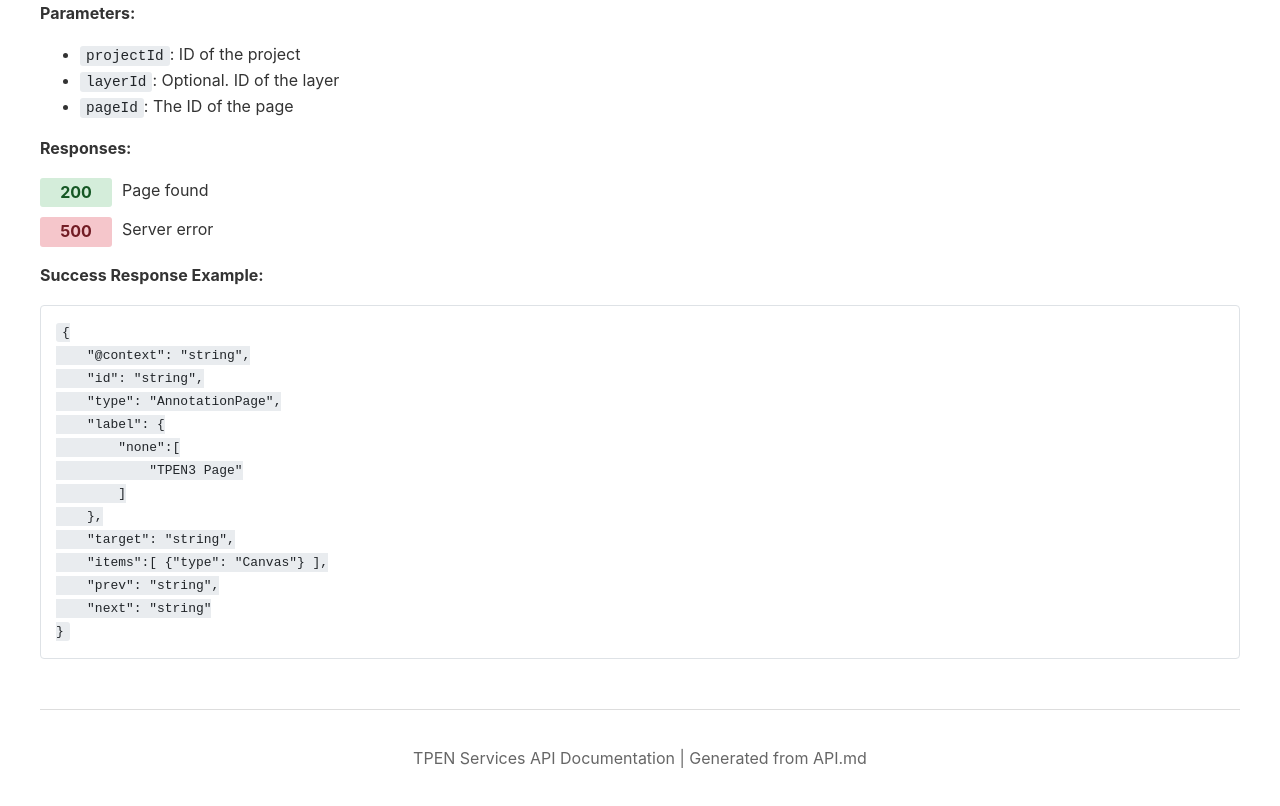
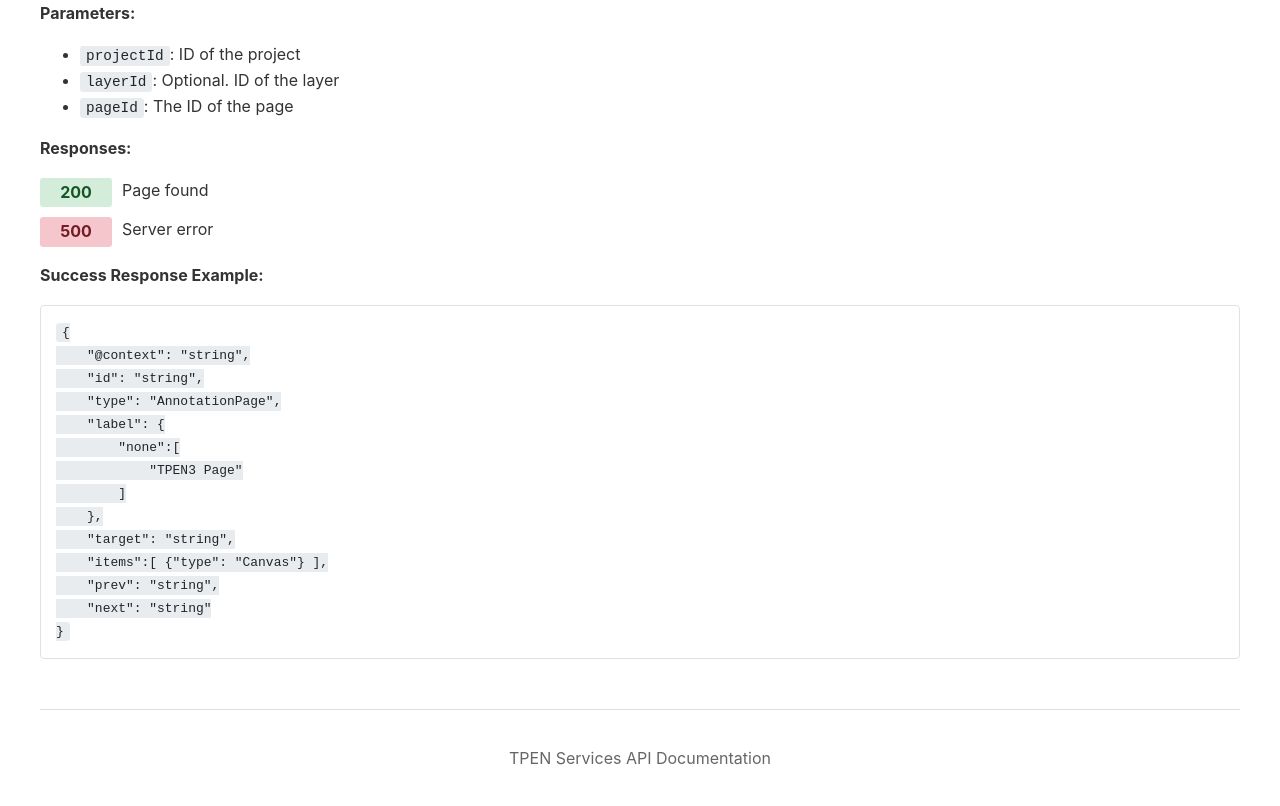
Before and after one commit to CenterForDigitalHumanities/TPEN-services, a website: page public/API.html in a window 1280 px wide. Shown: the part 11159-11965 px from the top of the page. Drawn offline with Linux system fonts and the light colour scheme.

Commit message:
changes during review

```diff
--- a/public/API.html
+++ b/public/API.html
@@ -686,7 +686,7 @@
     </div>
 
     <footer style="margin-top: 50px; padding-top: 20px; border-top: 1px solid #ddd; text-align: center; color: #666;">
-        <p>TPEN Services API Documentation | Generated from API.md</p>
+        <p>TPEN Services API Documentation</p>
     </footer>
 </body>
 </html>
```
